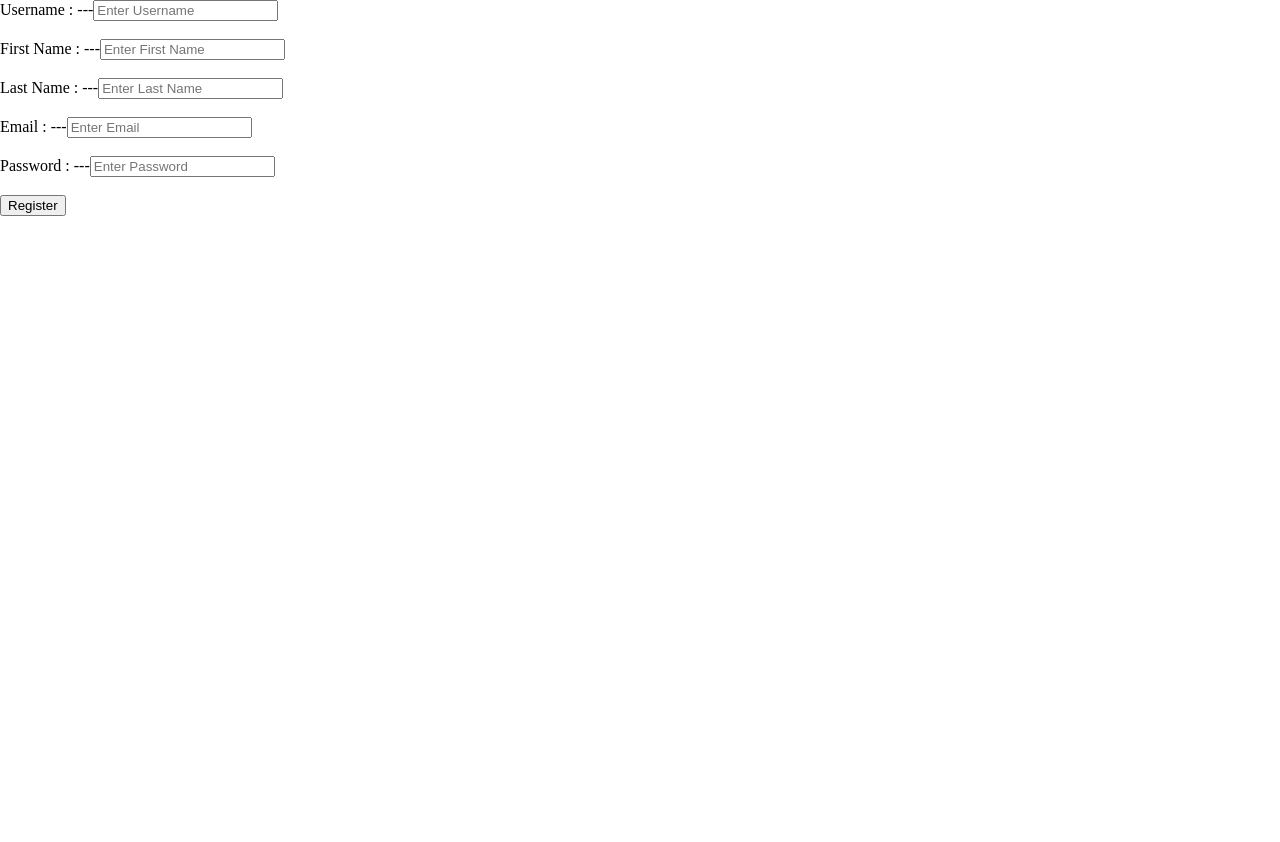
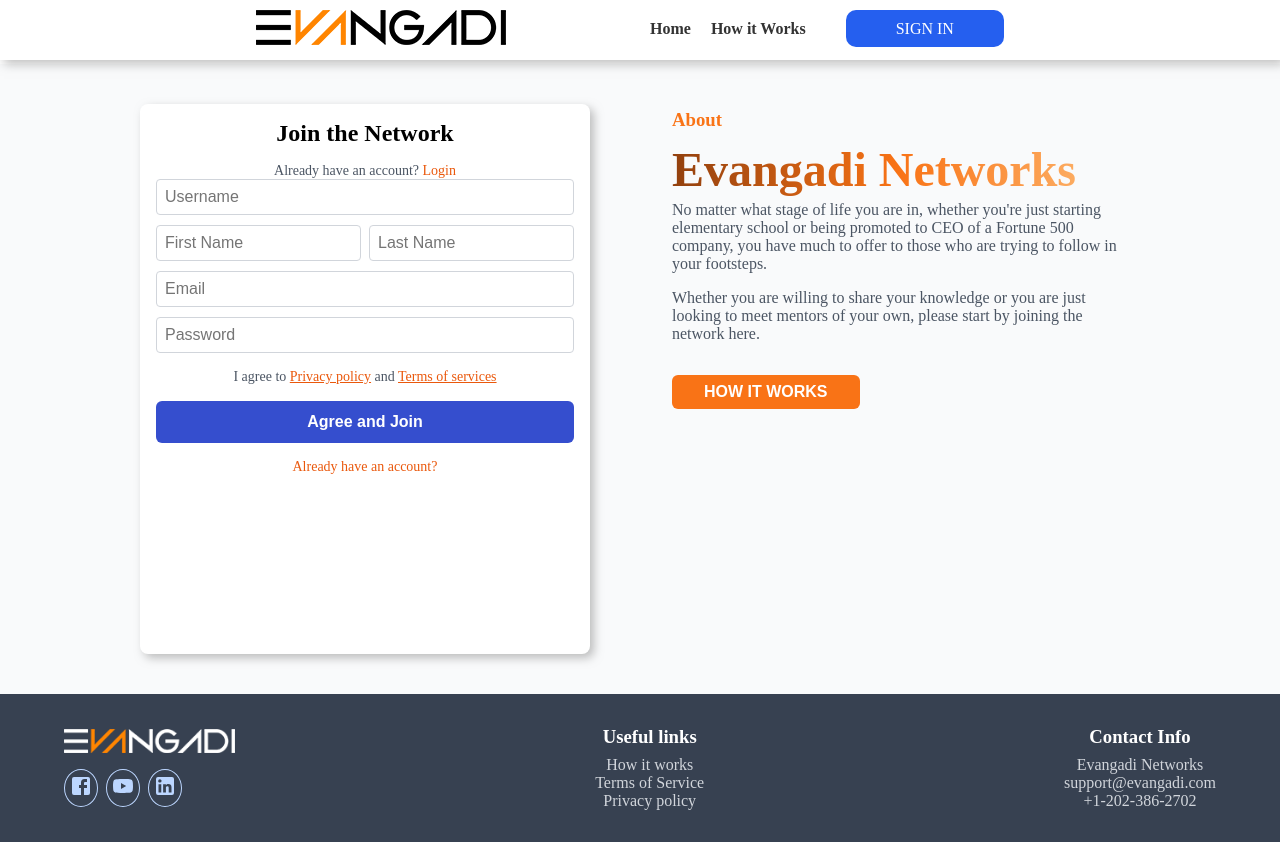
Before and after one commit to Hermi-git/Evangadi_Forum_Frontend, a React (Create React App) app in the folder client/: page /register in a window 1280 px wide. Before the commit the page ends 800 px from the top, so only its background shows below. Built offline with nearby package versions, Linux system fonts and the light colour scheme.

Commit message:
registration page updated

```diff
--- a/client/src/Pages/Register/Register.jsx
+++ b/client/src/Pages/Register/Register.jsx
@@ -1,78 +1,104 @@
-import React from 'react'
-import { useRef } from 'react'
-import axiosBase from '../../axiosConfig'
-import { useNavigate } from 'react-router-dom'
+import React, { useRef } from 'react';
+import { useNavigate, Link } from 'react-router-dom';
+import axiosBase from '../../axiosConfig';
+import classes from "./Register.module.css";
+import Header from '../../components/Header/Header';
+import Footer from '../../components/Footer/Footer';
+import About from "../../components/About/About";
 
 function Register() {
-  const usernameDom = useRef()
-  const firstNameDom = useRef()
-  const lastNameDom = useRef()
-  const emailDom = useRef()
-  const passwordDom = useRef()
-  const navigate = useNavigate()
+  const usernameDom = useRef();
+  const firstNameDom = useRef();
+  const lastNameDom = useRef();
+  const emailDom = useRef();
+  const passwordDom = useRef();
+  const navigate = useNavigate();
 
   async function handleSubmit(e) {
-    e.preventDefault()
-    const usernameValue= usernameDom.current.value
-    const firstNameValue = firstNameDom.current.value
-    const lastNameValue = lastNameDom.current.value
-    const emailValue = emailDom.current.value
-    const passwordValue = passwordDom.current.value
+    e.preventDefault();
+    const usernameValue = usernameDom.current.value;
+    const firstNameValue = firstNameDom.current.value;
+    const lastNameValue = lastNameDom.current.value;
+    const emailValue = emailDom.current.value;
+    const passwordValue = passwordDom.current.value;
 
     if (!usernameValue || !firstNameValue || !lastNameValue || !emailValue || !passwordValue) {
-      alert('Please fill all the fields')
-      return
+      alert('Please fill all the fields');
+      return;
     }
+
     try {
       await axiosBase.post('users/register', {
         username: usernameValue,
         firstname: firstNameValue,
         lastname: lastNameValue,
         email: emailValue,
-        password: passwordValue
-
-      })
-      alert('User registered successfully')
-      navigate('/login')
+        password: passwordValue,
+      });
+      alert('User registered successfully');
+      navigate('/');
     } catch (error) {
-      alert('Something went wrong')
-      console.log(error)
+      alert('Something went wrong');
+      console.log(error);
     }
   }
 
   return (
-    <section>
-      <form onSubmit={handleSubmit}>
+    <div className={classes.pageWrapper}>
+      <Header />
+      <div className={classes.container}>
+        <div className={classes.contentWrapper}>
           <div>
-        <span>Username : ---</span>
-        <input ref={usernameDom} type="text" placeholder="Enter Username" />
+          <form onSubmit={handleSubmit} className={classes.register_form}>
+            <div className={classes.title}>
+              <h2>Join the Network</h2>
+              <p className={classes.login}>
+                Already have an account? <Link to={'/login'}>Login</Link>
+              </p>
             </div>
-      <br/>
+
+            <div className={classes.input_field}>
+              <input ref={usernameDom} type="text" placeholder="Username" />
+            </div>
+
+            <div className={classes.user}>
+              <div className={classes.input_field}>
+                <input ref={firstNameDom} type="text" placeholder="First Name" />
+              </div>
+              <div className={classes.input_field}>
+                <input ref={lastNameDom} type="text" placeholder="Last Name" />
+              </div>
+            </div>
+
+            <div className={classes.input_field}>
+              <input ref={emailDom} type="email" placeholder="Email" />
+            </div>
+
+            <div className={classes.input_field}>
+              <input ref={passwordDom} type="password" placeholder="Password" />
+            </div>
+
+            <p className={classes.agree}>
+              I agree to <Link to={'/privacy'}>Privacy policy</Link> and <Link to={'/services'}>Terms of services</Link>
+            </p>
+
             <div>
-        <span>First Name : ---</span>
-        <input ref={firstNameDom} type="text" placeholder="Enter First Name" />
+              <button type='submit'>Agree and Join</button>
             </div>
-      <br />
-      <div>
-        <span>Last Name : ---</span>
-        <input ref={lastNameDom} type="text" placeholder="Enter Last Name" />
+
+            <p className={classes.login}>
+              <Link to={'/login'}>Already have an account?</Link>
+            </p>
+          </form>
           </div>
-      <br />
-      <div>
-        <span>Email : ---</span>
-        <input ref={emailDom} type="email" placeholder="Enter Email" />
+          <div className={classes.about_section}>
+          <About />
           </div>
-      <br />
-      <div>
-        <span>Password : ---</span>
-        <input ref={passwordDom} type="password" placeholder="Enter Password" />
         </div>
-      <br />
-      <button type='submit'>Register</button>
-      </form>
-    </section>
-
-  )
+      </div>
+      <Footer />
+    </div>
+  );
 }
 
-export default Register
+export default Register;
--- /dev/null
+++ b/client/src/Pages/Register/Register.module.css
@@ -0,0 +1,147 @@
+* {
+    margin: 0;
+    padding: 0;
+    box-sizing: border-box;
+}
+
+/* Full Page Wrapper */
+.pageWrapper {
+    display: flex;
+    flex-direction: column;
+    min-height: 100vh;
+}
+
+/* Main Content Container */
+.container {
+    display: flex;
+    justify-content: center;
+    align-items: center;
+    flex-grow: 1;
+    padding: 40px 20px;
+    background-color: #f9fafb;
+    margin-top: 64px;
+}
+
+/* Form & About Wrapper */
+.contentWrapper {
+    display: grid;
+    grid-template-columns: 1fr;
+    gap: 2rem;
+    width: 100%;
+    max-width: 1000px;
+    justify-content: center;
+}
+.about_section{
+    margin-top: -240px;
+}
+
+/* Responsive layout for medium and large screens */
+@media (min-width: 768px) {
+    .contentWrapper {
+        grid-template-columns: 1fr 1fr;
+        align-items: center;
+    }
+}
+
+/* Registration Form */
+.register_form {
+    width: 100%;
+    max-width: 450px;
+    padding: 1rem;
+    background-color: white;
+    box-shadow: 4px 4px 10px rgba(128, 128, 128, 0.5);
+    border-radius: 8px;
+    text-align: center;
+    min-height: 550px;
+}
+
+/* Title Section */
+.title h2 {
+    font-size: 1.5rem;
+    font-weight: bold;
+    margin-bottom: 0.5rem;
+}
+
+.title p {
+    color: #4b5563;
+    font-size: 0.875rem;
+}
+
+.title a {
+    color: #ea580c;
+    text-decoration: none;
+    font-weight: 500;
+}
+
+/* Input Fields */
+.input_field {
+    width: 100%;
+    margin-bottom: 10px;
+}
+
+.input_field input {
+    width: 100%;
+    padding: 0.5rem;
+    border: 1px solid #d1d5db;
+    border-radius: 4px;
+    font-size: 1rem;
+    outline: none;
+}
+
+.input_field input:focus {
+    border-color: #ea580c;
+    box-shadow: 0 0 0 2px rgba(234, 88, 12, 0.2);
+}
+
+/* First Name and Last Name Fields */
+.user {
+    display: flex;
+    gap: 0.5rem;
+}
+
+.user .input_field {
+    flex: 1;
+}
+
+/* Agreement Section */
+.agree {
+    font-size: 0.875rem;
+    color: #4b5563;
+    margin-top: 1rem;
+}
+
+.agree a {
+    color: #ea580c;
+    text-decoration: underline;
+}
+
+/* Button */
+button {
+    width: 100%;
+    padding: 0.75rem;
+    background-color: #354ece;
+    color: white;
+    border: none;
+    border-radius: 6px;
+    font-size: 1rem;
+    font-weight: bold;
+    cursor: pointer;
+    margin-top: 1rem;
+    transition: background-color 0.3s;
+}
+
+button:hover {
+    background-color: #1e3a8a;
+}
+
+/* Login Link */
+.login {
+    margin-top: 1rem;
+    font-size: 0.875rem;
+    color: #4b5563;
+}
+
+.login a {
+    color: #ea580c;
+    text-decoration: none;
+}
--- /dev/null
+++ b/client/src/components/About/About.jsx
@@ -0,0 +1,31 @@
+import React from 'react';
+import classes from './About.module.css';
+import { useNavigate } from 'react-router-dom';
+
+function About() {
+    const navigate=useNavigate()
+    function handlehow(){
+        navigate('/howitworks')
+       }
+  return (
+     <div className={classes.about_container}>
+      <h3 className={classes.about_title}>About</h3>
+      <h1 className={classes.about_heading}>Evangadi Networks</h1>
+
+      <p className={classes.about_text}>
+        No matter what stage of life you are in, whether you're just starting
+        elementary school or being promoted to CEO of a Fortune 500 company,
+        you have much to offer to those who are trying to follow in your footsteps.
+      </p>
+
+      <p className={classes.about_text}>
+        Whether you are willing to share your knowledge or you are just looking
+        to meet mentors of your own, please start by joining the network here.
+      </p>
+
+      <button onClick={handlehow} className={classes.about_button}>How it works</button>
+    </div>
+  );
+}
+
+export default About;
--- /dev/null
+++ b/client/src/components/About/About.module.css
@@ -0,0 +1,38 @@
+.about_container {
+  display: flex;
+  flex-direction: column;
+  padding: 2rem 1rem;
+}
+
+.about_title {
+  color: #f97316;
+  margin-bottom: 0.5rem;
+}
+
+.about_heading {
+  font-weight: bold;
+  font-size: 3rem;
+  line-height: 1.3;
+  background: linear-gradient(to right, #92400e, #f97316, #fdba74);
+  -webkit-background-clip: text;
+  -webkit-text-fill-color: transparent;
+}
+
+.about_text {
+  color: #4b5563;
+  margin-bottom: 1rem;
+}
+
+.about_button {
+  background-color: #f97316;
+  color: white;
+  text-transform: uppercase;
+  width: fit-content;
+  padding: 0.5rem 2rem;
+  border: none;
+  cursor: pointer;
+}
+
+.about_button:hover {
+  background-color: #ea580c;
+}
--- a/client/src/components/Footer/Footer.module.css
+++ b/client/src/components/Footer/Footer.module.css
@@ -5,8 +5,8 @@
   flex-direction: column;
   width: 100%;
   max-width: 100vw; /* Prevents overflow */
-  padding-top: 2.5rem;
-  padding-bottom: 2.5rem;
+  padding-top: 2rem;
+  padding-bottom: 2rem;
   padding-left: 5%;
   padding-right: 5%;
   background-color: #374151;
@@ -14,9 +14,18 @@
   position: absolute;
   bottom: 0;
   margin-top: auto;
-  overflow: hidden; /* Ensures no horizontal scroll */
   box-sizing: border-box;
+
 }
+.container {
+    position: relative; /* Allow normal document flow */
+    bottom: unset; /* Remove fixed bottom positioning */
+    width: 100%;
+    padding-top: 2rem;
+    padding-bottom: 2rem;
+    background-color: #374151;
+}
+
 
 .link_container {
   display: flex;
--- a/client/src/components/Header/Header.module.css
+++ b/client/src/components/Header/Header.module.css
@@ -1,10 +1,14 @@
-.header{
-    position: absolute;
+.header {
+    position: fixed;
+    top: 0;
+    left: 0;
+    width: 100%;
     height: 60px;
     background-color: white;
     box-shadow: 4px 4px 10px rgba(128, 128, 128, 0.5);
-    width: 100vw;
+    z-index: 1000;
 }
+
 .logo{
     position:absolute;
     left: 20%;
```
Also changed, not shown: client/src/Pages/Register/Register.modeule.css (deleted). Lines whose indentation alone changed are shown as unchanged.
